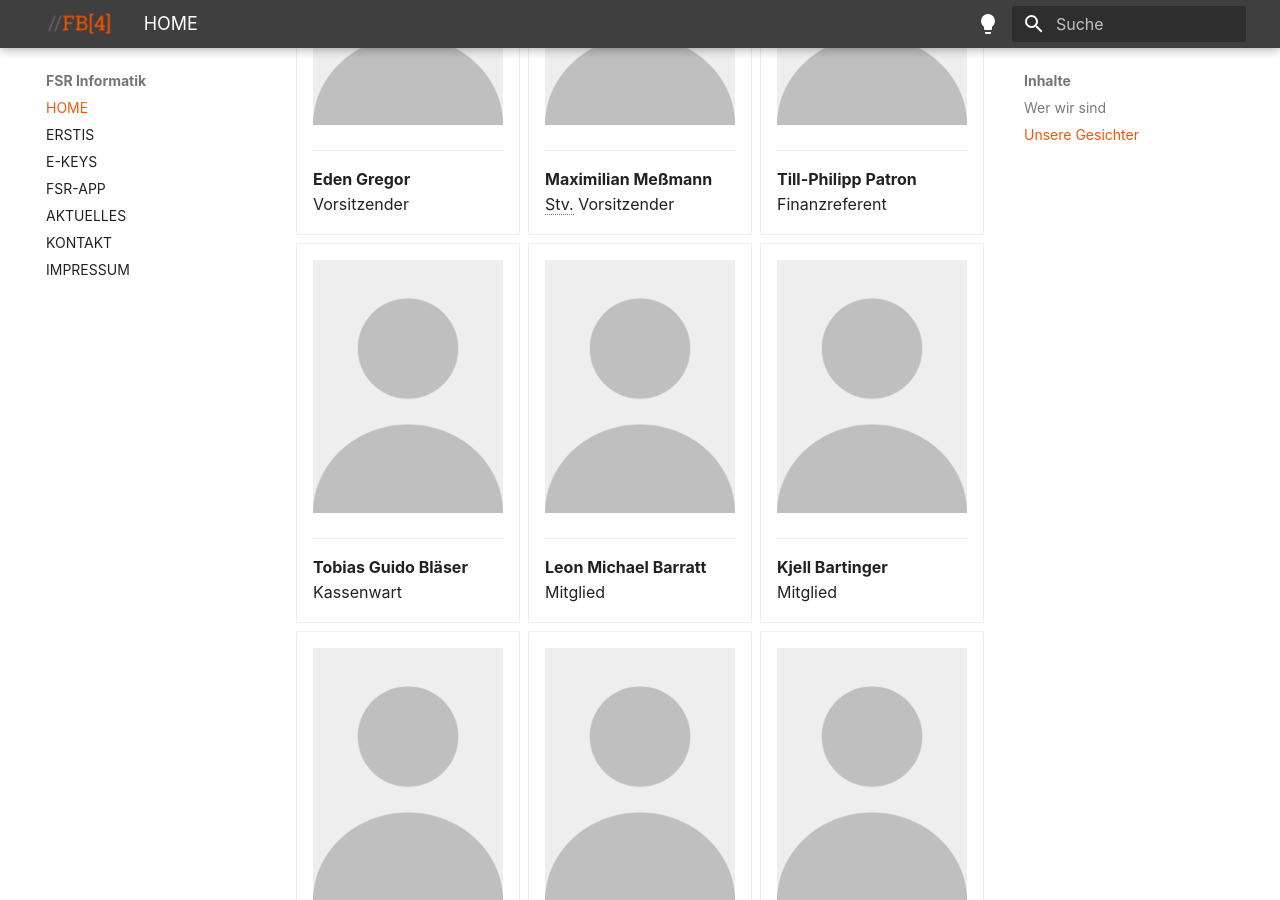
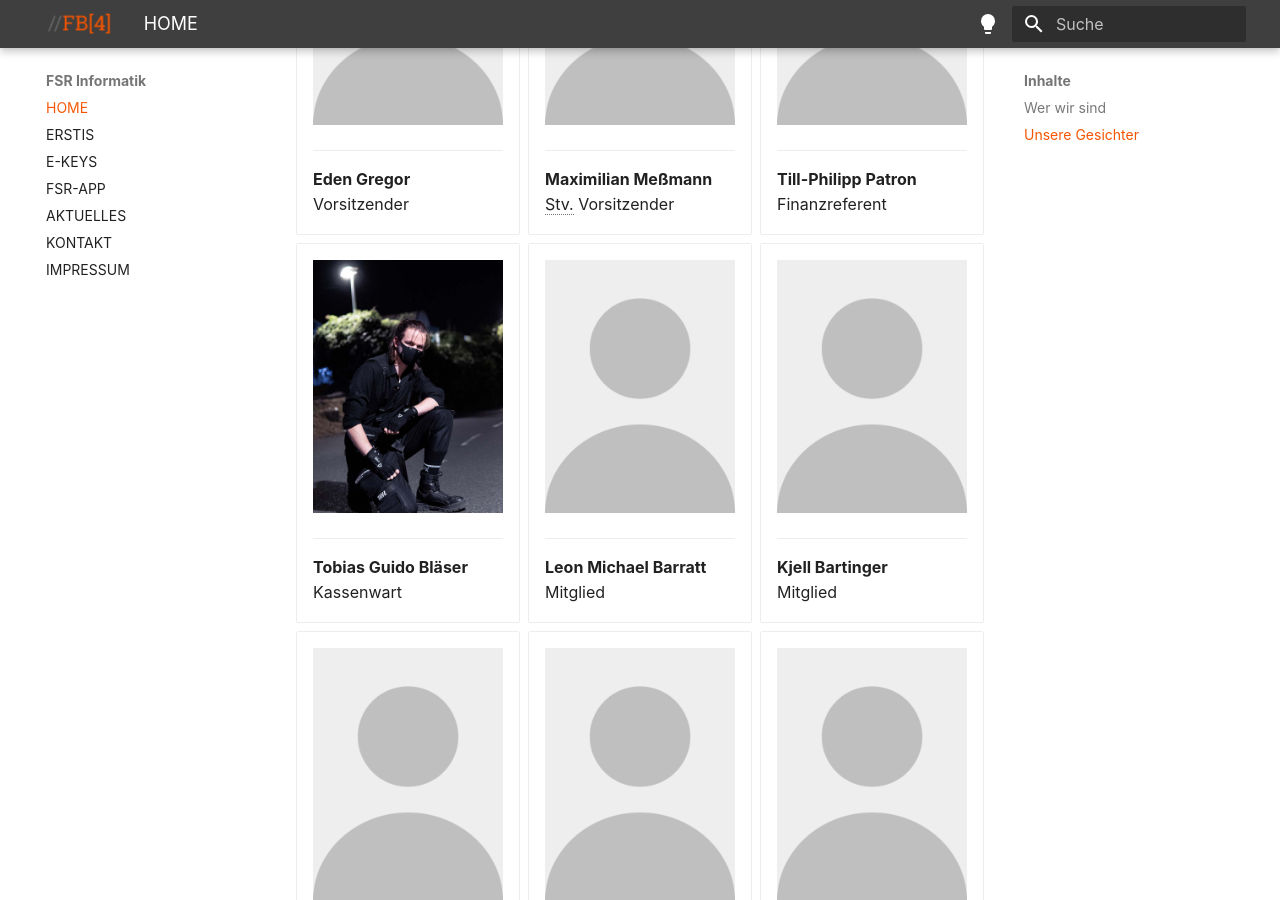
Before and after one commit to Fachschaftsrat-Informatik-FH-Dortmund/fsrfb4.de-mkdocs, an MkDocs documentation site: the page built from docs/index.md, in a window 1280 px wide and 900 px high, scrolled down 710 px. Built offline with MkDocs 1.6.1 and Material for MkDocs 9.7.7, drawn with Linux system fonts in a browser that asks for light colours; some web fonts are replaced; plug-ins that fetch from the network failed and are left out.

Commit message:
Tobi hat Foto von sich reingemacht

```diff
--- a/docs/index.md
+++ b/docs/index.md
@@ -33,7 +33,7 @@ Außerdem verwalten wir einen Teil des Geldes, den ihr als Semesterbeitrag zahlt
     **Till-Philipp Patron**
     Finanzreferent
 
-- ![fotohier](images/fotohier.gif)
+- ![TechwearTobi](images/techtobi.jpg)
 
     ---
 
```
Also changed, not shown: docs/images/techtobi.jpg (added), 1 other file.
